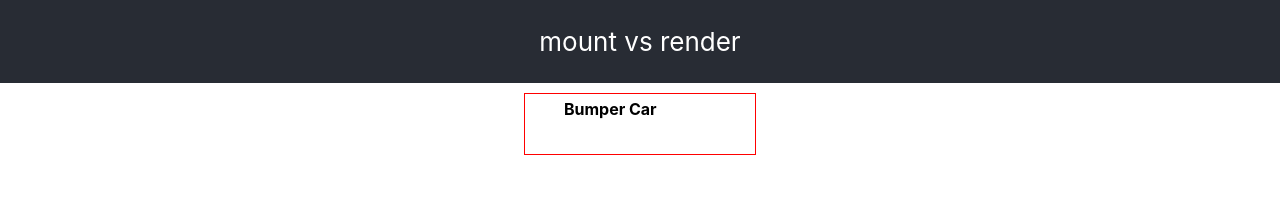
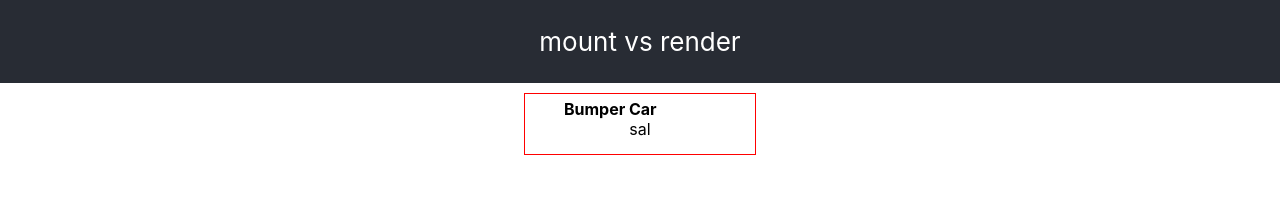
Before and after one commit to salcode/reactjs-mount-render-key, a React (Create React App) app: page / in a window 1280 px wide. Shown: the top 209 px of the page. Built offline with nearby package versions, Linux system fonts and the light colour scheme.

Commit message:
Add driver variable to display in Bumper Car

```diff
--- a/src/components/BumperCar/index.js
+++ b/src/components/BumperCar/index.js
@@ -1,8 +1,12 @@
 function BumperCar() {
+  const driver = 'sal';
   return (
     <div className="bumper-car">
       <strong>Bumper Car</strong>
       <span className="fade-out">(mount)</span>
+      <div className="bumper-car__driver">
+        {driver}
+      </div>
     </div>
   );
 }
```
